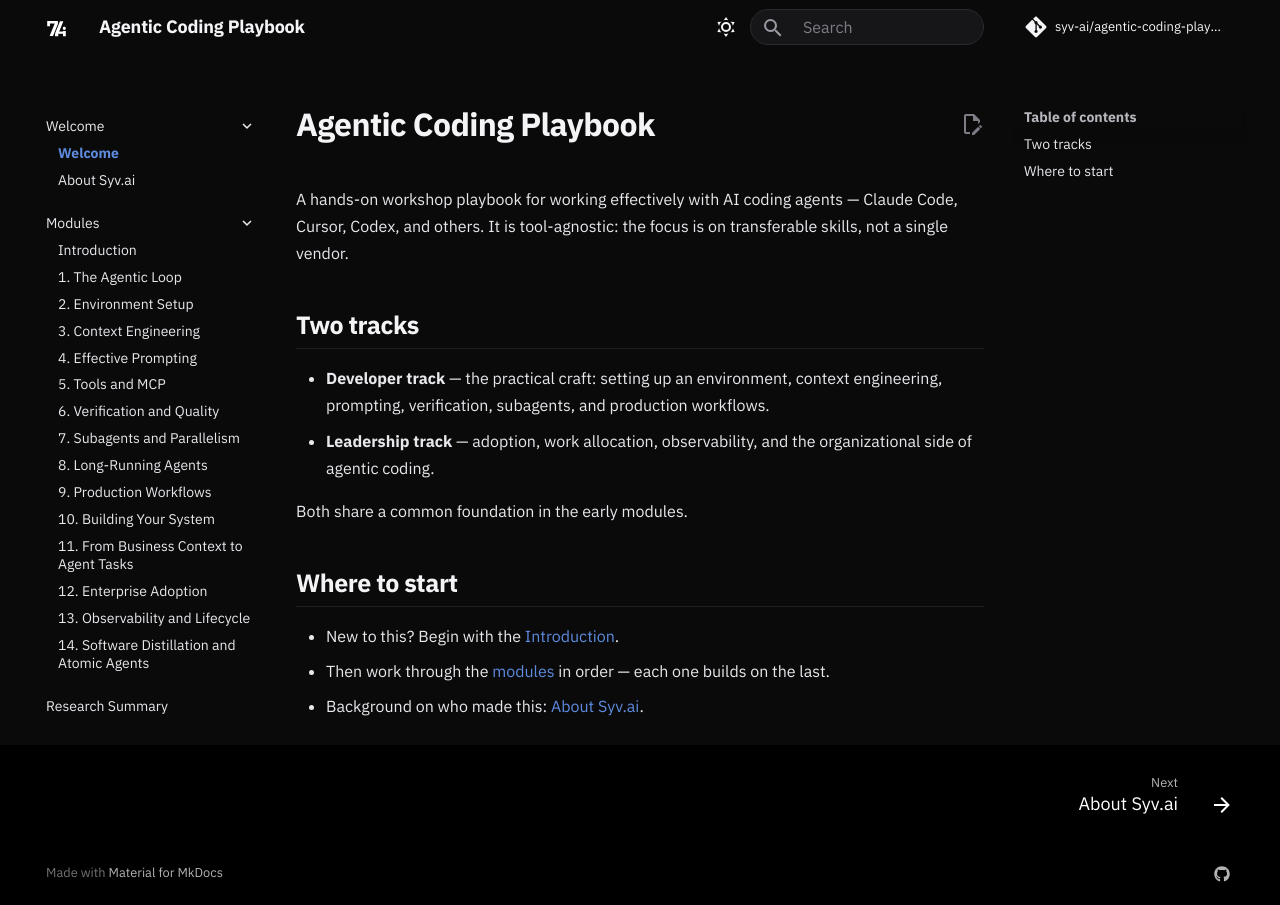
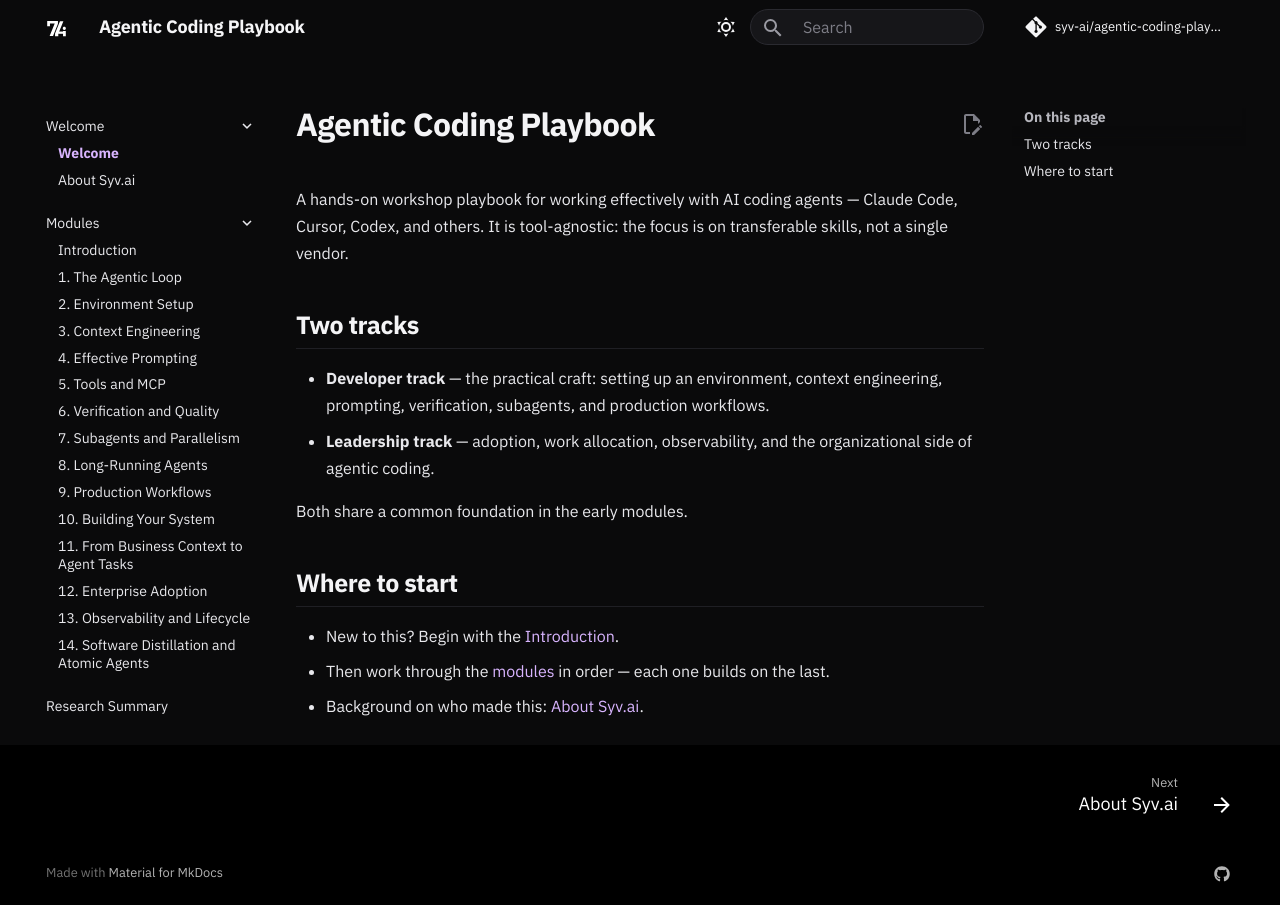
Before and after one commit to syv-ai/agentic-coding-playbook, an MkDocs documentation site: the page built from docs/index.md, in a window 1280 px wide. Built offline with MkDocs 1.6.1 and Material for MkDocs 9.7.7, drawn with Linux system fonts in a browser that asks for light colours; comment, search, counter and statistics services are not loaded; part of the change alters nothing that is shown.

Commit message:
feat(docs): nav polish — "On this page" TOC, calm motion, purple links, spacing
- Rename the right-sidebar TOC to "On this page" (toc extension title).
- Calm navigation motion (page-motion.js, respects prefers-reduced-motion):
  gentle content fade-in on each instant navigation, and a slower eased
  in-page anchor/TOC scroll. Enable instant prefetch + progress.
- More whitespace between content and the left/right sidebars (desktop).
- Make links and the active "current page" purple (rest = lighter, hover =
  more saturated); fix the specificity collision with Material's
  [scheme][primary] selector so the base color isn't Material's blue.

Claude goes brr.. via Dash

```diff
--- a/docs/assets/stylesheets/extra.css
+++ b/docs/assets/stylesheets/extra.css
@@ -24,10 +24,10 @@
   --md-primary-bg-color:           #f5f5f7;
   --md-primary-bg-color--light:    rgba(245, 245, 247, 0.70);
 
-  /* Violet accent */
-  --md-accent-fg-color:            #cdbcff;
-  --md-accent-fg-color--transparent: rgba(167, 139, 250, 0.12);
-  --md-typeset-a-color:            #b8a4ff;
+  /* Purple accent (hover / active). Base link color is set in the
+     [scheme][primary] block below, which Material overrides at higher specificity. */
+  --md-accent-fg-color:            #c084fc;
+  --md-accent-fg-color--transparent: rgba(192, 132, 252, 0.15);
 
   /* Code */
   --md-code-bg-color:              #141417;
@@ -36,6 +36,23 @@
   /* Footer */
   --md-footer-bg-color:            #000000;
   --md-footer-bg-color--dark:      #000000;
+}
+
+/* Purple accent (hover / active) in light mode too. */
+[data-md-color-scheme="default"] {
+  --md-accent-fg-color:            #7c3aed;
+  --md-accent-fg-color--transparent: rgba(124, 58, 237, 0.12);
+}
+
+/* Base link + active-page color. Set on the [scheme][primary] selector to match
+   the specificity at which Material sets --md-typeset-a-color (otherwise links
+   and the current page fall back to Material's blue). Lighter than the hover
+   accent so hover reads as the emphasised state. */
+[data-md-color-scheme="slate"][data-md-color-primary="black"] {
+  --md-typeset-a-color: #d8b4fe;
+}
+[data-md-color-scheme="default"][data-md-color-primary="black"] {
+  --md-typeset-a-color: #7e22ce;
 }
 
 /* ---- Header & tabs ------------------------------------------------------- */
@@ -114,7 +131,7 @@
   padding-bottom: 0.3rem;
 }
 .md-typeset a {
-  text-decoration-color: rgba(184, 164, 255, 0.35);
+  text-decoration-color: rgba(216, 180, 254, 0.4);
   text-underline-offset: 0.15em;
   transition: color 0.15s;
 }
@@ -130,6 +147,15 @@
 }
 .md-nav__item .md-nav__link--active {
   font-weight: 600;
+}
+
+/* ---- Content spacing ----------------------------------------------------- */
+/* More breathing room between the main content and the left/right sidebars
+   (desktop only — there are no side columns on mobile). */
+@media screen and (min-width: 76.25em) {
+  .md-content__inner {
+    margin-inline: 2.4rem;
+  }
 }
 
 /* ---- Sidebar nav --------------------------------------------------------- */
@@ -166,7 +192,7 @@
 
 /* ---- Selection ----------------------------------------------------------- */
 [data-md-color-scheme="slate"] ::selection {
-  background: rgba(167, 139, 250, 0.30);
+  background: rgba(192, 132, 252, 0.30);
 }
 
 /* ---- Footer -------------------------------------------------------------- */
@@ -193,3 +219,13 @@
 .md-typeset .funnel-diagram svg {
   max-width: none;
 }
+
+/* ---- Motion: subtle, calm; disabled for reduced-motion users ------------- */
+/* Glide to anchors / TOC targets instead of jumping. The content fade-in on
+   each navigation is driven by page-motion.js (Web Animations API), which also
+   respects prefers-reduced-motion. */
+@media (prefers-reduced-motion: no-preference) {
+  html {
+    scroll-behavior: smooth;
+  }
+}
--- /dev/null
+++ b/docs/javascripts/page-motion.js
@@ -0,0 +1,75 @@
+/* ============================================================================
+   page-motion.js — calm navigation motion.
+
+   1. A subtle fade-in of page content on first load and every Material instant
+      navigation (Web Animations API, so it re-runs regardless of DOM swap).
+   2. A slower, eased smooth-scroll for in-page anchor / TOC clicks (the native
+      `scroll-behavior: smooth` duration isn't configurable, so we drive it).
+
+   Both respect prefers-reduced-motion (no animation for users who opt out).
+   ========================================================================== */
+(function () {
+  const reduced = () =>
+    window.matchMedia && window.matchMedia("(prefers-reduced-motion: reduce)").matches;
+
+  // ---- 1. Content fade-in (per navigation) -------------------------------
+  function fadeIn() {
+    if (reduced()) return;
+    const el = document.querySelector(".md-content");
+    if (!el || !el.animate) return;
+    el.animate(
+      [
+        { opacity: 0, transform: "translateY(6px)" },
+        { opacity: 1, transform: "none" },
+      ],
+      { duration: 960, easing: "ease", fill: "both" }
+    );
+  }
+
+  // ---- 2. Slower smooth-scroll to in-page anchors ------------------------
+  const SCROLL_MS = 1000;
+  const easeInOutCubic = (t) =>
+    t < 0.5 ? 4 * t * t * t : 1 - Math.pow(-2 * t + 2, 3) / 2;
+
+  function scrollToY(targetY) {
+    const startY = window.scrollY;
+    const dist = targetY - startY;
+    if (Math.abs(dist) < 2) return;
+    let start;
+    function step(ts) {
+      if (start === undefined) start = ts;
+      const p = Math.min(1, (ts - start) / SCROLL_MS);
+      window.scrollTo({ top: startY + dist * easeInOutCubic(p), behavior: "instant" });
+      if (p < 1) requestAnimationFrame(step);
+    }
+    requestAnimationFrame(step);
+  }
+
+  function onClick(e) {
+    if (e.defaultPrevented || e.button !== 0 || e.metaKey || e.ctrlKey || e.shiftKey || e.altKey) return;
+    const a = e.target.closest('a[href^="#"]');
+    if (!a) return;
+    const id = decodeURIComponent((a.getAttribute("href") || "").slice(1));
+    if (!id) return;
+    const target = document.getElementById(id);
+    if (!target) return;
+    e.preventDefault();
+    // Offset for the sticky header (Material sets scroll-margin-top; fall back to header height).
+    const header = document.querySelector(".md-header");
+    const sm = parseFloat(getComputedStyle(target).scrollMarginTop) || 0;
+    const offset = sm || (header ? header.offsetHeight + 8 : 0);
+    const y = target.getBoundingClientRect().top + window.scrollY - offset;
+    if (reduced()) window.scrollTo({ top: y, behavior: "instant" });
+    else scrollToY(y);
+    history.pushState(null, "", "#" + id);
+  }
+
+  // Added once; the document persists across instant navigation.
+  document.addEventListener("click", onClick);
+
+  if (typeof window.document$ !== "undefined") {
+    window.document$.subscribe(fadeIn);
+  } else {
+    document.addEventListener("DOMContentLoaded", fadeIn);
+  }
+})();
--- a/mkdocs.yml
+++ b/mkdocs.yml
@@ -35,6 +35,8 @@ theme:
         name: Switch to dark mode
   features:
     - navigation.instant
+    - navigation.instant.prefetch
+    - navigation.instant.progress
     - navigation.tracking
     - navigation.expand
     - navigation.top
@@ -75,6 +77,7 @@ markdown_extensions:
   - tables
   - toc:
       permalink: true
+      title: On this page
   - pymdownx.highlight:
       anchor_linenums: true
   - pymdownx.inlinehilite
@@ -84,6 +87,7 @@ extra_css:
   - assets/stylesheets/extra.css
 
 extra_javascript:
+  - javascripts/page-motion.js
   - https://cdn.jsdelivr.net/npm/d3@7/dist/d3.min.js
   - https://cdn.jsdelivr.net/npm/@dagrejs/dagre@1.1.8/dist/dagre.min.js # layout engine for graph-diagram
   - javascripts/visuals/theme.js # must load first — defines window.VIZ
```
